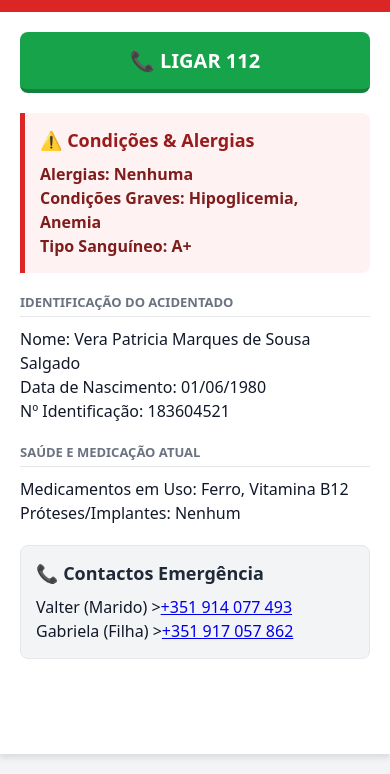
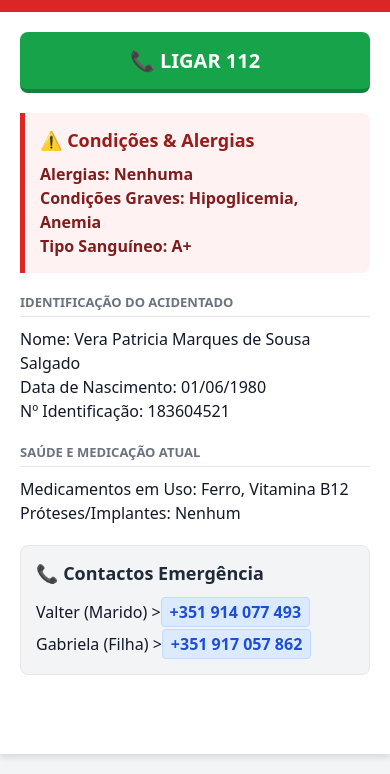
Before and after one commit to drrcastro/bvportugal-site, a plain HTML site: page nfc-tag/vpmss.html in a window 390 px wide. Shown: the part 90-864 px from the top of the page. Drawn offline with Linux system fonts and the light colour scheme.

Commit message:
Add styles for telephone link
Added styles for telephone link with hover effects.

```diff
--- a/nfc-tag/vpmss.html
+++ b/nfc-tag/vpmss.html
@@ -71,6 +71,19 @@
         }
         .card-text { font-size: 16px; font-weight: 500; white-space: pre-line; line-height: 1.5; }
 
+        .tel-link {
+            color: #1d4ed8;
+            background-color: #dbeafe;
+            text-decoration: none;
+            padding: 2px 8px;
+            border-radius: 4px;
+            font-weight: bold;
+            border: 1px solid #bfdbfe;
+            display: inline-block;
+            margin-top: 2px;
+        }
+        .tel-link:active { background-color: #bfdbfe; }
+
         .alert-box {
             background-color: #fef2f2;
             border-left: 5px solid #dc2626;
@@ -88,7 +101,6 @@
         }
         .ice-box h2 { color: #1f2937; font-size: 18px; margin: 0 0 10px 0; }
 
-        .star-of-life { fill: white; width: 45px; height: 45px; margin: 0 auto; display: block; }
     </style>
 </head>
 <body>
```
